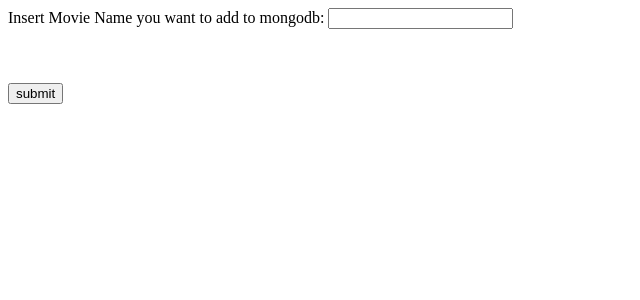
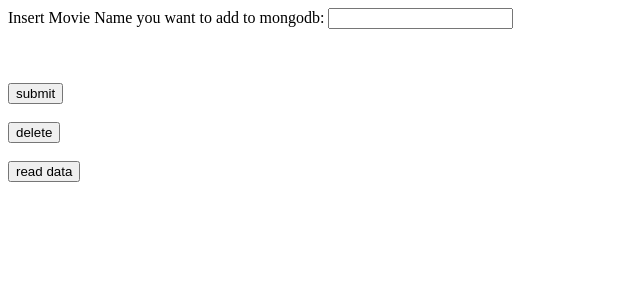
Before and after one commit to ehabAbo1994/tmdb-api-mongodb-docker, a Flask app: page / in a window 1280 px wide. Shown: the top 300 px of the page, without its empty margins (0-640 px from the left). Run offline with Flask 2, Linux system fonts and the light colour scheme.

Commit message:
improved flask

```diff
--- a/app.py
+++ b/app.py
@@ -9,8 +9,13 @@ def load_insert_item_html():
     if request.method == 'POST':
         movie_name = request.form['name']
         #print(movie_name)
-        x = mongodb()
-        x.insert_data(movie_name)
+        mongo = mongodb()
+        if request.form['submit_button'] == 'submit':
+            mongo.insert_data(movie_name)
+        elif request.form['submit_button'] == 'delete':
+            mongo.del_data(movie_name)
+        elif request.form['submit_button'] == 'read data':
+            mongo.read_data()
     return render_template('form.html')
 
 app.run()
--- a/templates/form.html
+++ b/templates/form.html
@@ -16,7 +16,15 @@
                         <br>
 
                         <div id="div-submit">
-                            <input type="submit" value="submit">
+                            <input type="submit" name="submit_button"  value="submit">
+                        </div>
+                        <br>
+                        <div id="div-submit-1">
+                            <input type="submit" name="submit_button"  value="delete">
+                        </div>
+                        <br>
+                        <div id="div-submit-2">
+                            <input type="submit" name="submit_button"  value="read data">
                         </div>
                     </form>
                 </div>
```
